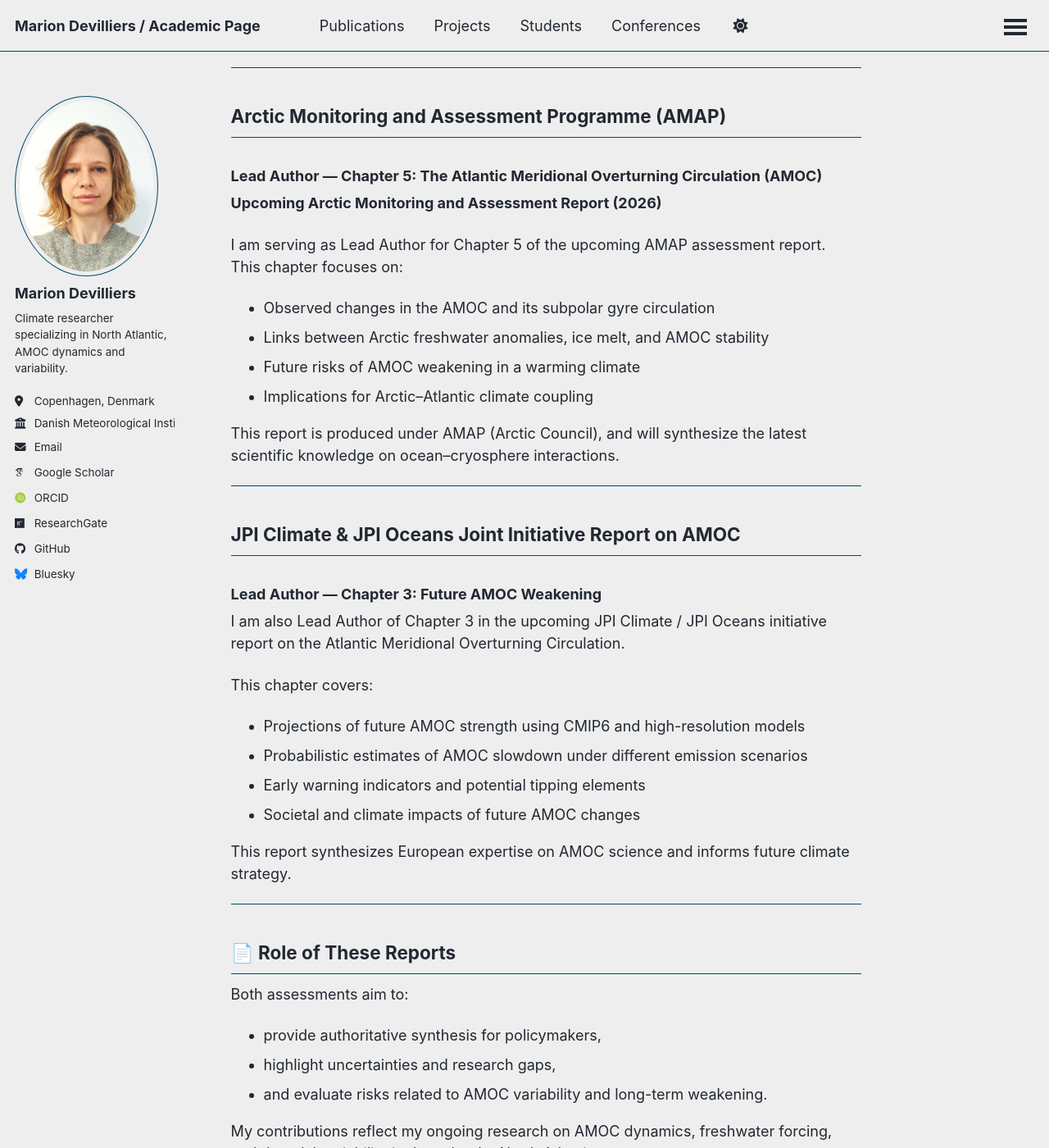
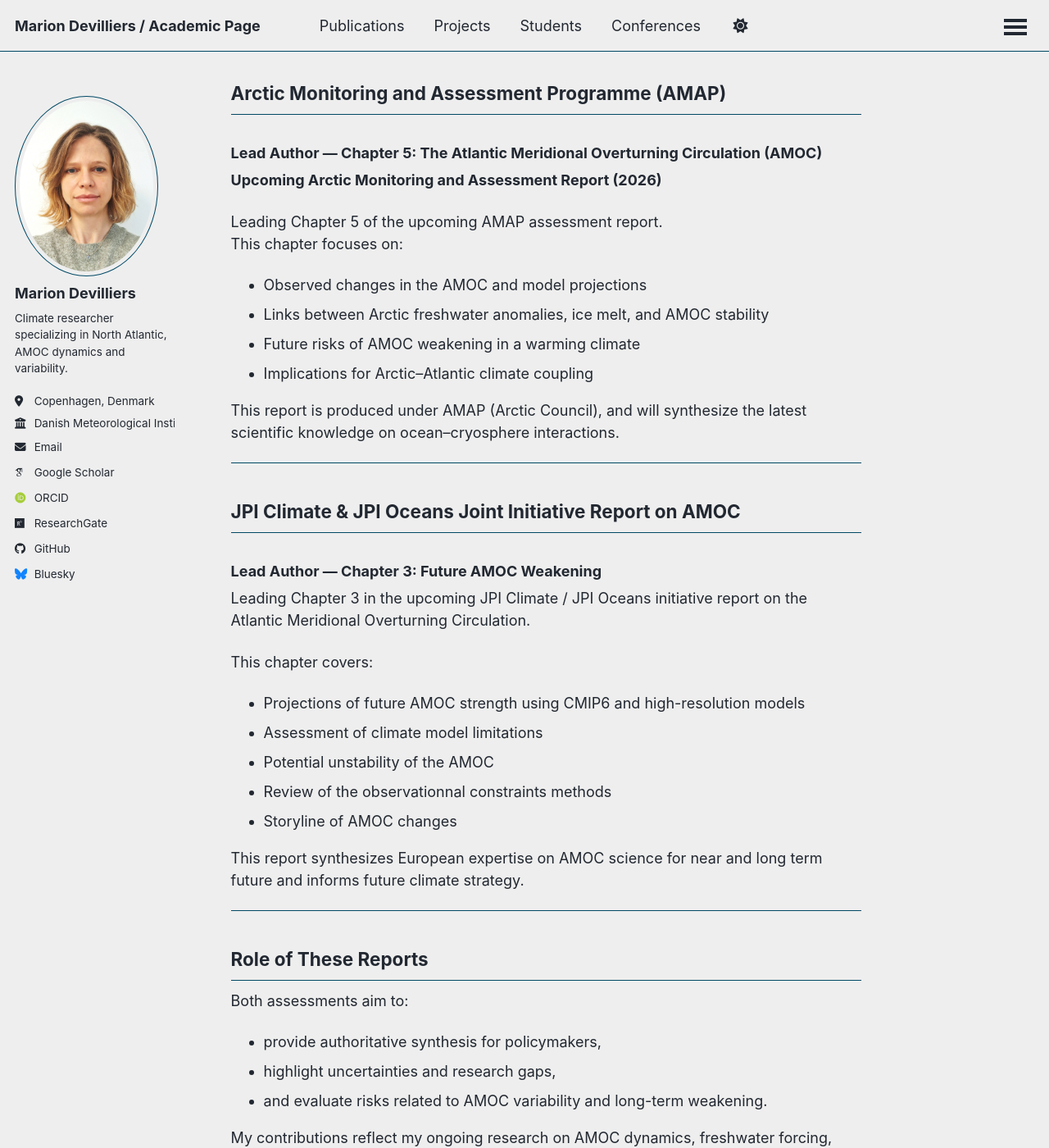
Before and after one commit to mariondevilliers/mariondevilliers.github.io, a Jekyll site: the page built from _pages/assessment-reports.md, in a window 1280 px wide and 1400 px high, scrolled down 384 px. Shown: the whole window at 82% size. Built offline with Jekyll 4.4.1, drawn with Linux system fonts in a browser that asks for light colours; some web fonts are replaced; a script bundle is joined from its source files by our own code; library files that are not in the unit come from our copies; some of the changed text lies outside the part shown.

Commit message:
Update assessment-reports.md

```diff
--- a/_pages/assessment-reports.md
+++ b/_pages/assessment-reports.md
@@ -8,7 +8,7 @@
 
 # Scientific Reports & Assessments
 
-This page summarizes my contributions as lead author or contributing expert to major scientific assessment reports.
+This page summarizes my contributions as chapter leader and co-author to major scientific assessment reports.
 
 ---
 
@@ -16,10 +16,10 @@
 ### **Lead Author — Chapter 5: The Atlantic Meridional Overturning Circulation (AMOC)**
 **Upcoming Arctic Monitoring and Assessment Report (2026)**
 
-I am serving as Lead Author for Chapter 5 of the upcoming AMAP assessment report.
+Leading Chapter 5 of the upcoming AMAP assessment report.
 This chapter focuses on:
 
-- Observed changes in the AMOC and its subpolar gyre circulation
+- Observed changes in the AMOC and model projections
 - Links between Arctic freshwater anomalies, ice melt, and AMOC stability
 - Future risks of AMOC weakening in a warming climate
 - Implications for Arctic–Atlantic climate coupling
@@ -31,20 +31,21 @@
 ## JPI Climate & JPI Oceans Joint Initiative Report on AMOC
 ### **Lead Author — Chapter 3: Future AMOC Weakening**
 
-I am also Lead Author of Chapter 3 in the upcoming JPI Climate / JPI Oceans initiative report on the Atlantic Meridional Overturning Circulation.
+Leading Chapter 3 in the upcoming JPI Climate / JPI Oceans initiative report on the Atlantic Meridional Overturning Circulation.
 
 This chapter covers:
 
 - Projections of future AMOC strength using CMIP6 and high-resolution models
-- Probabilistic estimates of AMOC slowdown under different emission scenarios
-- Early warning indicators and potential tipping elements
-- Societal and climate impacts of future AMOC changes
+- Assessment of climate model limitations
+- Potential unstability of the AMOC
+- Review of the observationnal constraints methods
+- Storyline of AMOC changes
 
-This report synthesizes European expertise on AMOC science and informs future climate strategy.
+This report synthesizes European expertise on AMOC science for near and long term future and informs future climate strategy.
 
 ---
 
-## 📄 Role of These Reports
+## Role of These Reports
 
 Both assessments aim to:
 
@@ -55,5 +56,3 @@
 My contributions reflect my ongoing research on AMOC dynamics, freshwater forcing, and decadal variability in the subpolar North Atlantic.
 
 ---
-
-If you'd like to link specific drafts, figures, or timelines, I can add sections for them.
```
Also changed, not shown: other parts of _pages/assessment-reports.md (+1 -1 lines).
